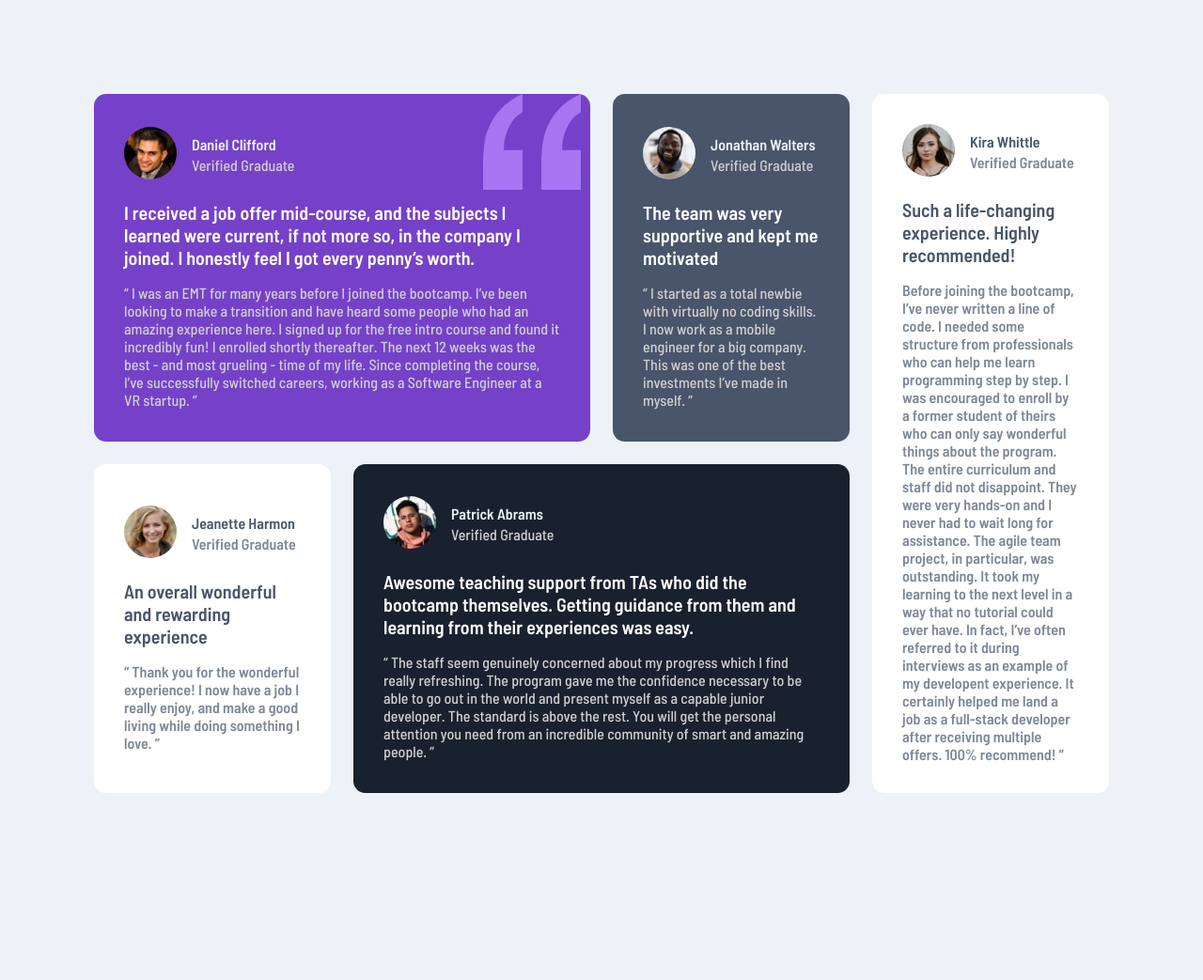
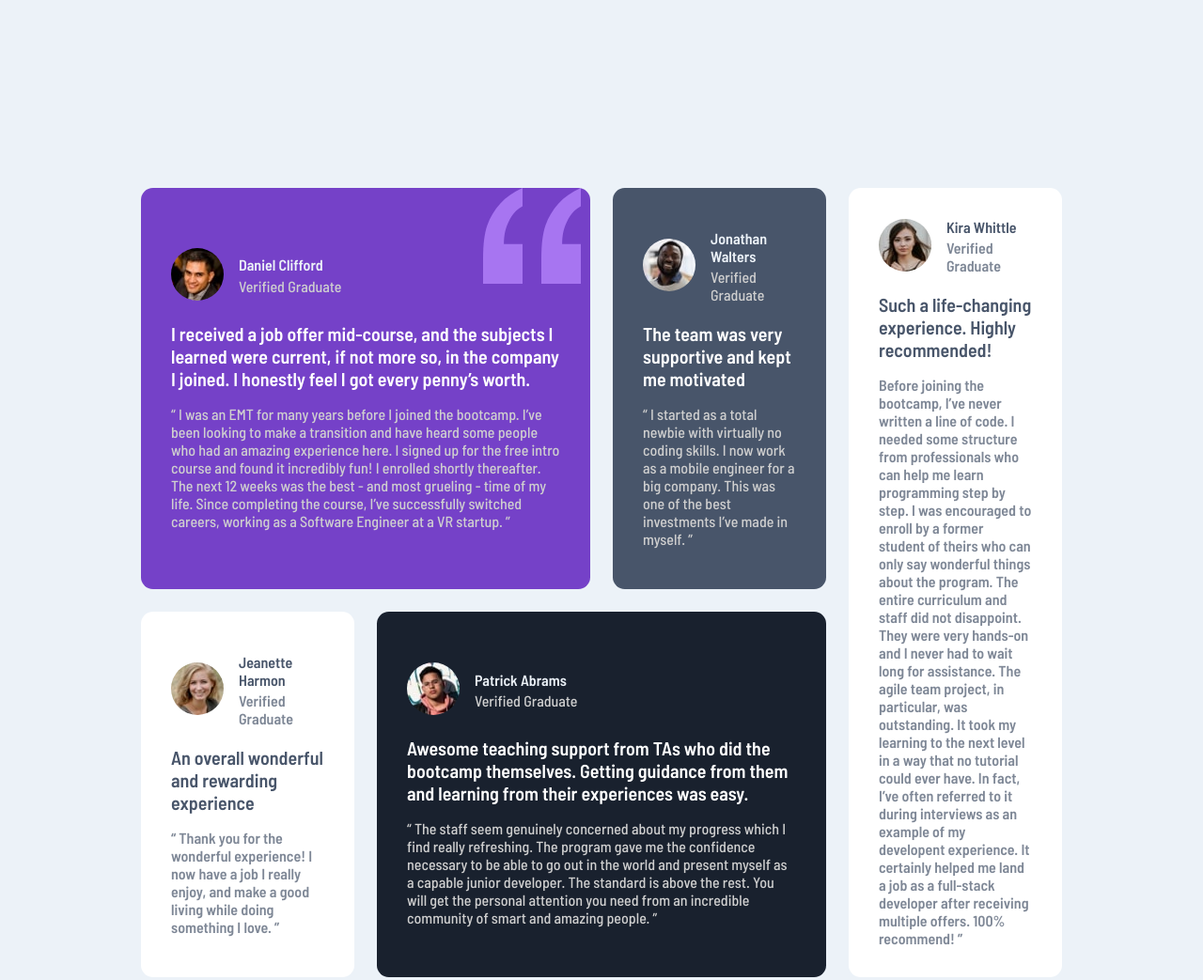
Before and after one commit to JCrotzer/Testimonials-Grid-Section, a plain HTML site: page index.html in a window 1280 px wide. Shown: the whole page at 94% size. Before the commit the page ends 944 px from the top, so only its background shows below. Drawn offline with Linux system fonts and the light colour scheme.

Commit message:
updated margins

```diff
--- a/assets/css/style.css
+++ b/assets/css/style.css
@@ -140,7 +140,7 @@ blockquote {
       "article-1 article-1 article-2 article-5"
       "article-3 article-4 article-4 article-5";
     gap: 1.5rem;
-    margin: 100px 100px;
+    margin: 200px 150px;
   }
 
   .testimony {
```
